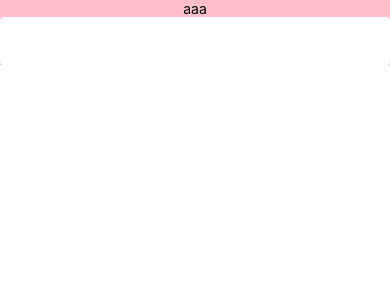
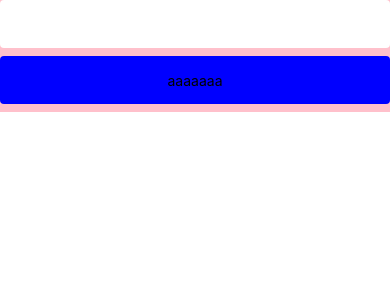
Before and after one commit to isaac545454/native_store, a React Native app: screen / in a window 390 px wide. Shown: the top 300 px of the page. Built offline with nearby package versions, Linux system fonts and the light colour scheme.

Commit message:
feat: create component button

```diff
--- a/components/Button/index.tsx
+++ b/components/Button/index.tsx
@@ -1,5 +1,16 @@
 import React from "react";
+import * as S from "./style";
+import { Text, TouchableOpacityProps } from "react-native";
 
-export default function Button() {
-  return <div>index</div>;
+interface PropsButton extends TouchableOpacityProps {
+  title: string;
+  margin?: string;
 }
+
+export default function Button({ title, margin, ...props }: PropsButton) {
+  return (
+    <S.ContainerButton {...props} margin={margin}>
+      <Text>{title}</Text>
+    </S.ContainerButton>
+  );
+}
--- a/components/Button/style.ts
+++ b/components/Button/style.ts
@@ -1,3 +1,16 @@
 import styled from "styled-components/native";
 
-export const A = styled.View``;
+interface ContainerButtonProps {
+  margin?: string;
+}
+
+export const ContainerButton = styled.TouchableOpacity<ContainerButtonProps>`
+  width: 100%;
+  height: 48px;
+  border-radius: 4px;
+  background-color: blue;
+  justify-content: center;
+  align-items: center;
+
+  ${(props) => props.margin && `margin: ${props.margin};`}
+`;
--- a/screen/login/index.tsx
+++ b/screen/login/index.tsx
@@ -1,14 +1,19 @@
-import { View, Text } from "react-native";
+import { View } from "react-native";
 import * as S from "./style";
 import React from "react";
 import Input from "../../components/Input";
+import Button from "../../components/Button";
 
 export default function Login() {
+  const handleLogin = () => {
+    alert("aaaaaaaaaa");
+  };
+
   return (
     <View>
       <S.ContainerLogin>
-        <Text>aaa</Text>
         <Input />
+        <Button title="aaaaaaa" margin="8px" onPress={handleLogin} />
       </S.ContainerLogin>
     </View>
   );
```
